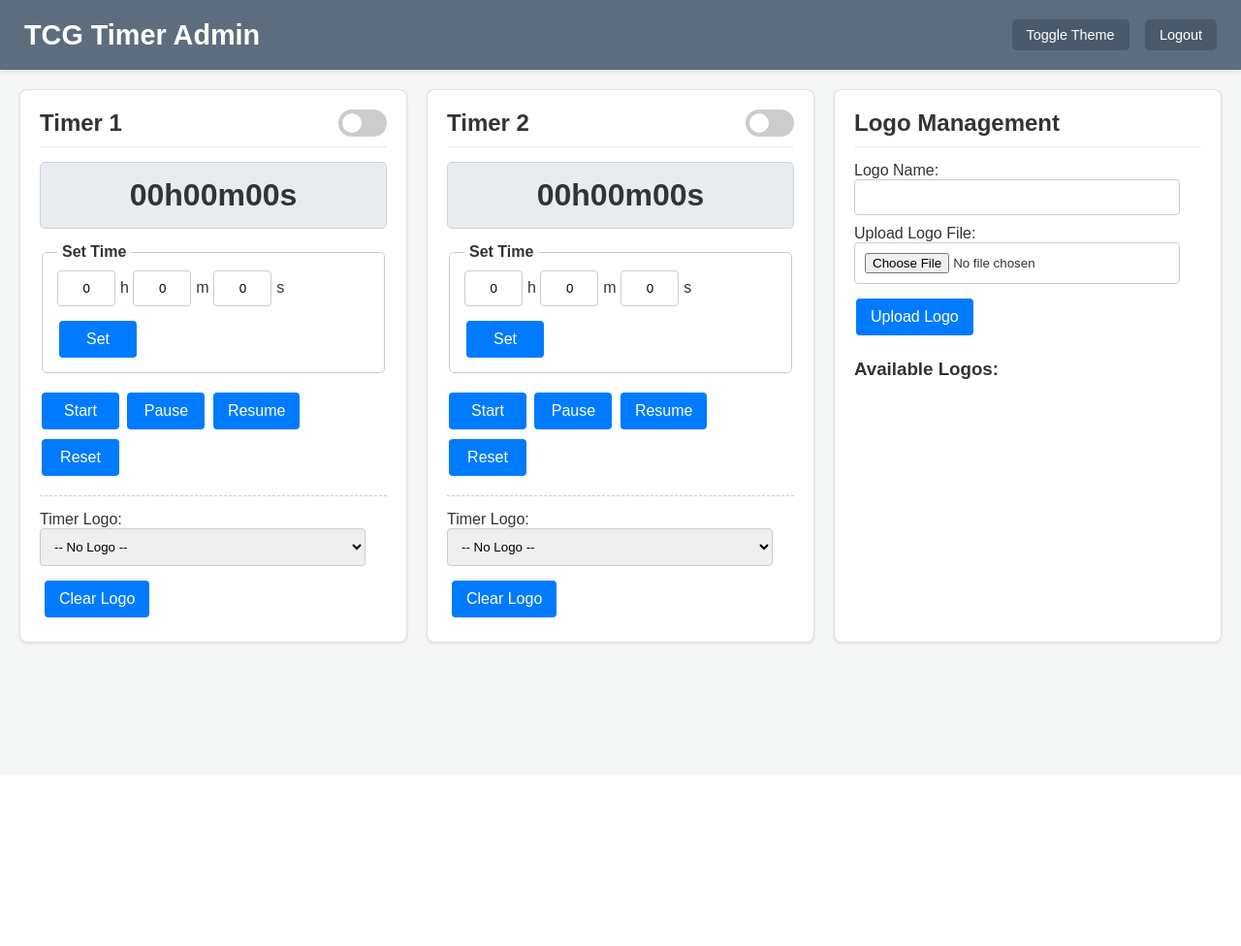
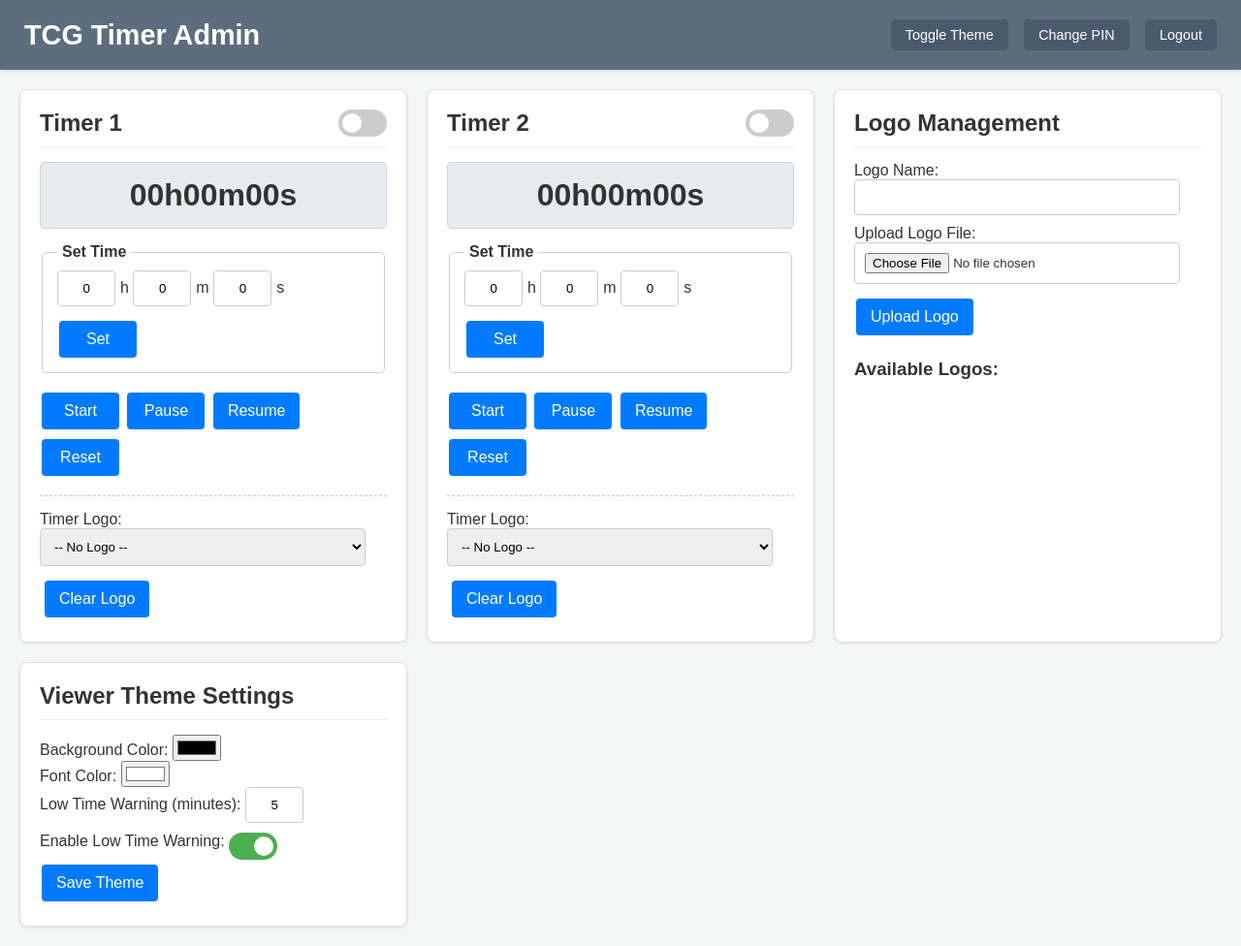
Before and after one commit to starg33kertcg/TCG_Timer, a Flask app: page /admin in a window 1280 px wide. Shown: the whole page at 97% size. Before the commit the page ends 666 px from the top, so only its background shows below. Run offline with Flask 3, Linux system fonts and the light colour scheme; the visitor is signed in with stand-in values (Sample User, id 1); data that the repository does not hold is empty.

Commit message:
Update admin_dashboard.html
Added PIN change feature and theme options section for v1.1

```diff
--- a/app_files/templates/admin_dashboard.html
+++ b/app_files/templates/admin_dashboard.html
@@ -11,6 +11,7 @@
         <h1>TCG Timer Admin</h1>
         <div class="theme-logout">
             <button id="theme-toggle">Toggle Theme</button>
+            <button id="change-pin-btn">Change PIN</button>
             <a href="{{ url_for('logout') }}" class="button-like">Logout</a>
         </div>
     </header>
@@ -67,7 +68,51 @@
                 {% endfor %}
             </ul>
         </section>
+        <section class="theme-management">
+            <h2>Viewer Theme Settings</h2>
+            <form id="theme-settings-form">
+                <div class="form-row">
+                    <label for="background-color">Background Color:</label>
+                    <input type="color" id="background-color" value="#000000">
+                </div>
+                <div class="form-row">
+                    <label for="font-color">Font Color:</label>
+                    <input type="color" id="font-color" value="#FFFFFF">
+                </div>
+                <div class="form-row">
+                    <label for="low-time-minutes">Low Time Warning (minutes):</label>
+                    <input type="number" id="low-time-minutes" min="1" value="5">
+                </div>
+                <div class="form-row">
+                    <label for="low-time-warning-enable">Enable Low Time Warning:</label>
+                    <label class="switch">
+                        <input type="checkbox" id="low-time-warning-enable" checked>
+                        <span class="slider round"></span>
+                    </label>
+                </div>
+                <button type="submit">Save Theme</button>
+            </form>
+        </section>
     </main>
+    <div id="change-pin-modal" class="modal" style="display:none;">
+        <div class="modal-content">
+            <span class="close-btn">&times;</span>
+            <h2>Change Admin PIN</h2>
+            <form id="change-pin-form">
+                <label for="current-pin">Current PIN:</label>
+                <input type="password" id="current-pin" inputmode="numeric" maxlength="5" required>
+
+                <label for="new-pin1">New PIN:</label>
+                <input type="password" id="new-pin1" inputmode="numeric" maxlength="5" required>
+
+                <label for="new-pin2">Confirm New PIN:</label>
+                <input type="password" id="new-pin2" inputmode="numeric" maxlength="5" required>
+
+                <button type="submit">Update PIN</button>
+                <p id="pin-change-status" class="status-message"></p>
+            </form>
+        </div>
+    </div>
     <script src="{{ url_for('static', filename='js/admin.js') }}"></script>
 </body>
 </html>
```
